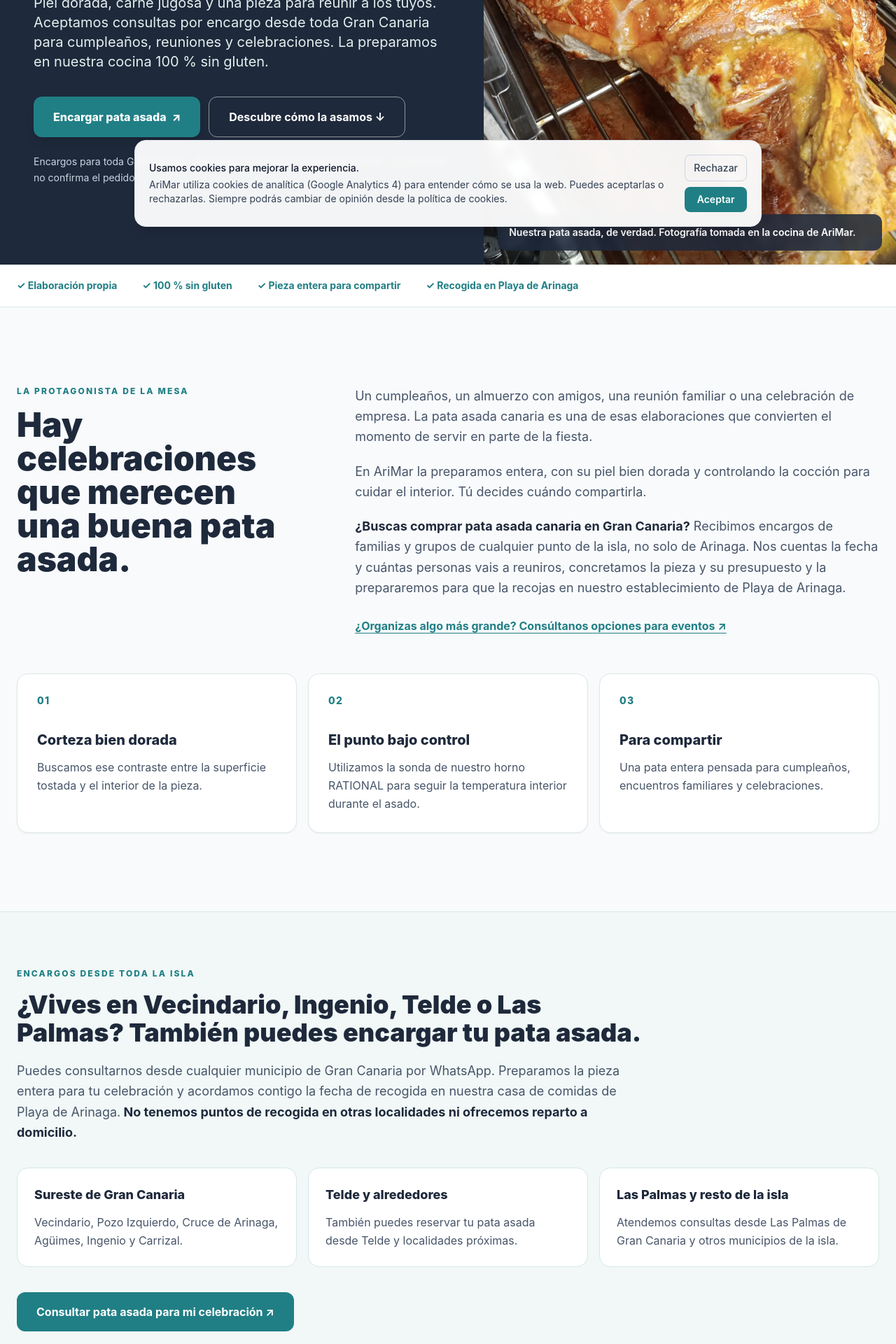
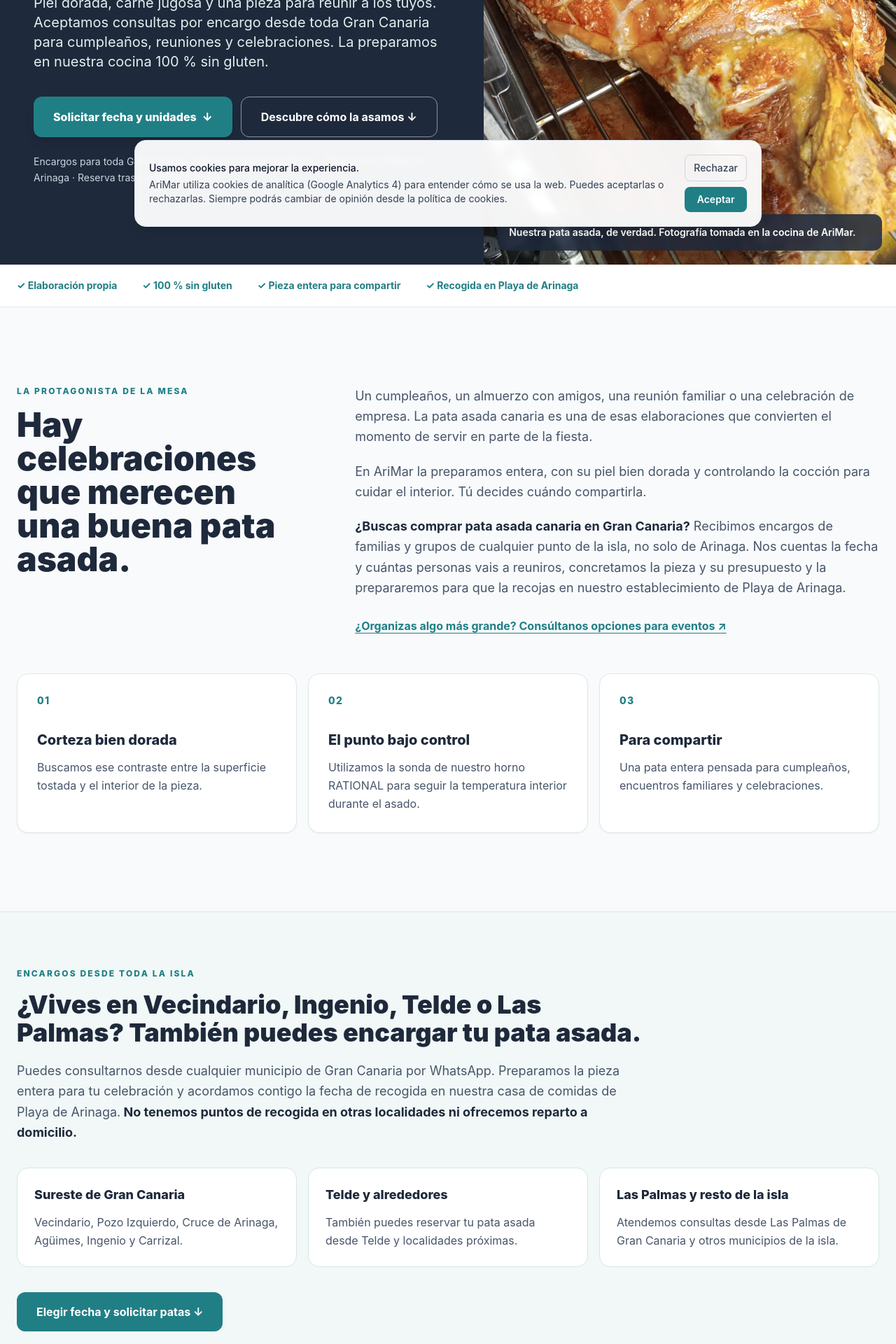
Before and after one commit to talaverilla85/ArimarWeb, a Next.js app: page /pata-asada-gran-canaria in a window 1280 px wide. Shown: the part 460-2380 px from the top of the page at 70% size. Built offline with nearby package versions, Linux system fonts and the light colour scheme.

Commit message:
Align pata SEO landing with date-limited two-unit ordering and paid confirmation

```diff
--- a/app/pata-asada-gran-canaria/page.tsx
+++ b/app/pata-asada-gran-canaria/page.tsx
@@ -1,14 +1,12 @@
 import type { Metadata } from 'next'
 import Image from 'next/image'
 import Link from 'next/link'
-import { getWhatsAppUrl, siteConfig } from '@/lib/siteConfig'
+import { siteConfig } from '@/lib/siteConfig'
 import SolicitarPata from './SolicitarPata'
 
 const path = '/pata-asada-gran-canaria'
 const url = 'https://' + siteConfig.domain + path
 const photo = 'https://' + siteConfig.domain + '/images/pata-asada-canaria-arimar-real.jpg'
-const mensaje = 'Hola, AriMar. Quisiera información y presupuesto para encargar una pata asada canaria entera para una celebración. ¿Me podéis ayudar?'
-const whatsapp = getWhatsAppUrl(mensaje)
 
 export const metadata: Metadata = {
   title: 'Pata asada canaria por encargo en Gran Canaria | AriMar',
@@ -40,15 +38,15 @@ const preguntas = [
   },
   {
     q: '¿Con cuánta antelación tengo que pedirla?',
-    a: 'Es mejor consultar cuanto antes, especialmente si la necesitas para un fin de semana o una fecha señalada. Confirmaremos el plazo disponible para tu encargo.',
+    a: 'El calendario habilita fechas desde dos días después para las solicitudes de lunes a jueves; las del viernes, sábado y domingo se habilitan a partir del martes siguiente. Son fechas para solicitar, no reservas confirmadas. Todas están sujetas a disponibilidad y pago anticipado.',
   },
   {
     q: '¿Cuánto cuesta una pata asada entera?',
-    a: 'El presupuesto depende del tamaño y del peso de la pieza, así como de la disponibilidad. Escríbenos con la fecha y el número de comensales y te informaremos antes de confirmar el pedido.',
+    a: 'Trabajamos con patas enteras por unidades. Selecciona una o dos patas y la fecha deseada; AriMar confirmará disponibilidad y precio total antes de enviarte un enlace seguro de pago. El pedido no queda confirmado hasta verificar el pago.',
   },
   {
-    q: '¿De qué tamaño debo encargar la pata para mi celebración?',
-    a: 'Depende del número de comensales, de las guarniciones y del tamaño y rendimiento de la pieza. Dinos para cuántas personas es y te orientaremos sobre las opciones disponibles antes de confirmar el encargo.',
+    q: '¿Cuántas patas puedo encargar para una fecha?',
+    a: 'AriMar prepara un máximo de dos patas asadas enteras por día, sumando todos los encargos. Puedes solicitar una o dos unidades, pero la fecha y la cantidad solo se confirman después de comprobar la disponibilidad y de recibir el pago anticipado.',
   },
   {
     q: '¿Es una pata asada sin gluten?',
@@ -122,9 +120,9 @@ const ventajas = [
 ]
 
 const pasos = [
-  { numero: '01', titulo: 'Cuéntanos la ocasión', detalle: 'Dinos la fecha, el número aproximado de comensales y qué tienes en mente.' },
-  { numero: '02', titulo: 'Concretamos tu pieza', detalle: 'Te confirmamos disponibilidad, tamaño, precio y condiciones de recogida.' },
-  { numero: '03', titulo: 'Recógela en Arinaga', detalle: 'Preparamos el asado acordado para que lo recojas en nuestro local. Se entrega entero y sin lonchear.' },
+  { numero: '01', titulo: 'Selecciona fecha y unidades', detalle: 'El calendario habilita fechas según nuestros plazos. Solicita una o dos patas enteras, según prefieras.' },
+  { numero: '02', titulo: 'Confirmamos el encargo', detalle: 'Comprobamos que queden unidades para ese día y acordamos precio total y hora de recogida. Después te enviamos un enlace de pago.' },
+  { numero: '03', titulo: 'Paga y recógela en AriMar', detalle: 'La reserva se confirma cuando comprobamos el pago. Recoge las patas enteras, sin cortar, a la hora acordada.' },
 ]
 
 export default function PataAsadaPage() {
@@ -146,12 +144,12 @@ export default function PataAsadaPage() {
               Piel dorada, carne jugosa y una pieza para reunir a los tuyos. Aceptamos consultas por encargo desde toda Gran Canaria para cumpleaños, reuniones y celebraciones. La preparamos en nuestra cocina 100 % sin gluten.
             </p>
             <div className="mt-9 flex flex-col gap-3 sm:flex-row">
-              <a href={whatsapp} target="_blank" rel="noopener noreferrer" className="inline-flex items-center justify-center rounded-xl bg-[#207F85] px-7 py-4 text-base font-extrabold text-white shadow-lg transition hover:bg-[#278F95] focus-visible:outline focus-visible:outline-2 focus-visible:outline-offset-2 focus-visible:outline-white">
-                Encargar pata asada <span className="ml-2" aria-hidden="true">↗</span>
+              <a href="#solicitar-presupuesto" className="inline-flex items-center justify-center rounded-xl bg-[#207F85] px-7 py-4 text-base font-extrabold text-white shadow-lg transition hover:bg-[#278F95] focus-visible:outline focus-visible:outline-2 focus-visible:outline-offset-2 focus-visible:outline-white">
+                Solicitar fecha y unidades <span className="ml-2" aria-hidden="true">↓</span>
               </a>
               <a href="#por-que-jugosa" className="inline-flex items-center justify-center rounded-xl border border-white/50 px-7 py-4 text-base font-bold text-white transition hover:bg-white/10">Descubre cómo la asamos ↓</a>
             </div>
-            <p className="mt-6 text-sm leading-relaxed text-slate-300">Encargos para toda Gran Canaria · Recogida en Playa de Arinaga (Agüimes) · La solicitud no confirma el pedido.</p>
+            <p className="mt-6 text-sm leading-relaxed text-slate-300">Encargos para toda Gran Canaria · Máximo 2 patas por fecha · Recogida en Playa de Arinaga · Reserva tras confirmar el pago.</p>
           </div>
           <figure className="relative min-h-[360px] bg-[#F3F3EF] lg:min-h-[670px]">
             <Image
@@ -222,8 +220,8 @@ export default function PataAsadaPage() {
               <p className="mt-3 leading-relaxed text-slate-600">Atendemos consultas desde Las Palmas de Gran Canaria y otros municipios de la isla.</p>
             </div>
           </div>
-          <a href={whatsapp} target="_blank" rel="noopener noreferrer" className="mt-9 inline-flex rounded-xl bg-[#207F85] px-7 py-4 font-bold text-white transition hover:bg-[#18686D]">
-            Consultar pata asada para mi celebración ↗
+          <a href="#solicitar-presupuesto" className="mt-9 inline-flex rounded-xl bg-[#207F85] px-7 py-4 font-bold text-white transition hover:bg-[#18686D]">
+            Elegir fecha y solicitar patas ↓
           </a>
         </div>
       </section>
@@ -252,7 +250,7 @@ export default function PataAsadaPage() {
           <div className="max-w-3xl">
             <p className="text-xs font-extrabold uppercase tracking-[0.18em] text-[#207F85]">Cómo hacer tu encargo</p>
             <h2 id="pasos-h2" className="mt-4 text-3xl font-black md:text-5xl">Pata asada para cumpleaños y eventos, sin complicaciones.</h2>
-            <p className="mt-5 text-lg text-slate-600">¿Quieres reservar una pata asada entera para llevar? Todo empieza con una consulta. Te ayudamos a concretar una pieza adecuada y un presupuesto antes de confirmar nada.</p>
+            <p className="mt-5 text-lg text-slate-600">¿Quieres comprar una o dos patas asadas enteras? Elige una fecha habilitada y envíanos tu solicitud. Comprobaremos disponibilidad para ese día y, si podemos atenderla, te confirmaremos precio y recogida antes de enviarte un enlace de pago.</p>
           </div>
           <div className="mt-12 grid gap-5 md:grid-cols-3">
             {pasos.map((p) => (
@@ -299,7 +297,7 @@ export default function PataAsadaPage() {
               <Link href="/carta" className="font-semibold text-[#B7E1E1] underline underline-offset-4">Descubre nuestra carta ↗</Link>
             </div>
           </div>
-          <a href={whatsapp} target="_blank" rel="noopener noreferrer" className="inline-flex justify-center rounded-xl bg-[#207F85] px-8 py-4 font-extrabold text-white transition hover:bg-[#278F95]">Consultar disponibilidad ↗</a>
+          <a href="#solicitar-presupuesto" className="inline-flex justify-center rounded-xl bg-[#207F85] px-8 py-4 font-extrabold text-white transition hover:bg-[#278F95]">Solicitar fecha y unidades ↓</a>
         </div>
       </section>
     </div>
```
